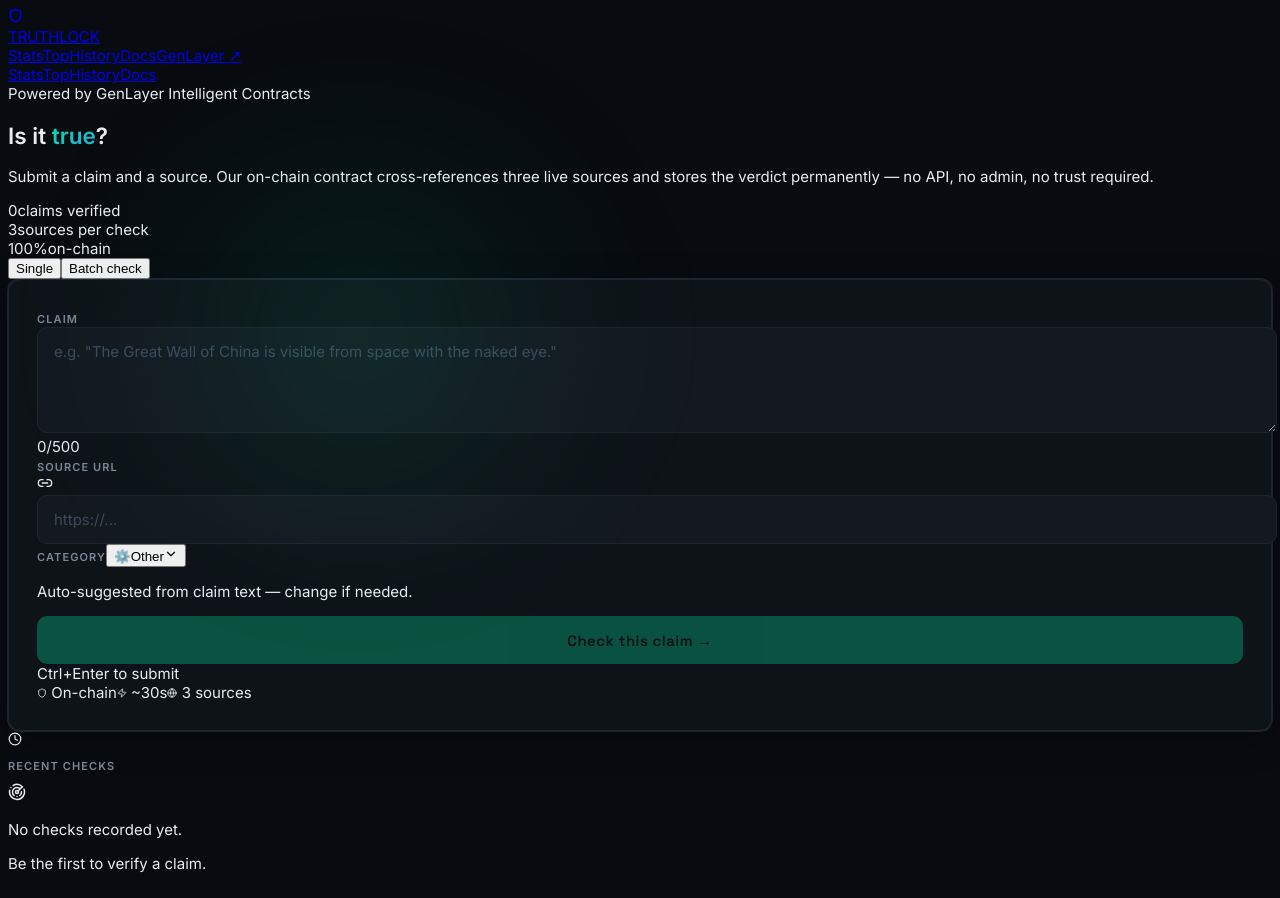
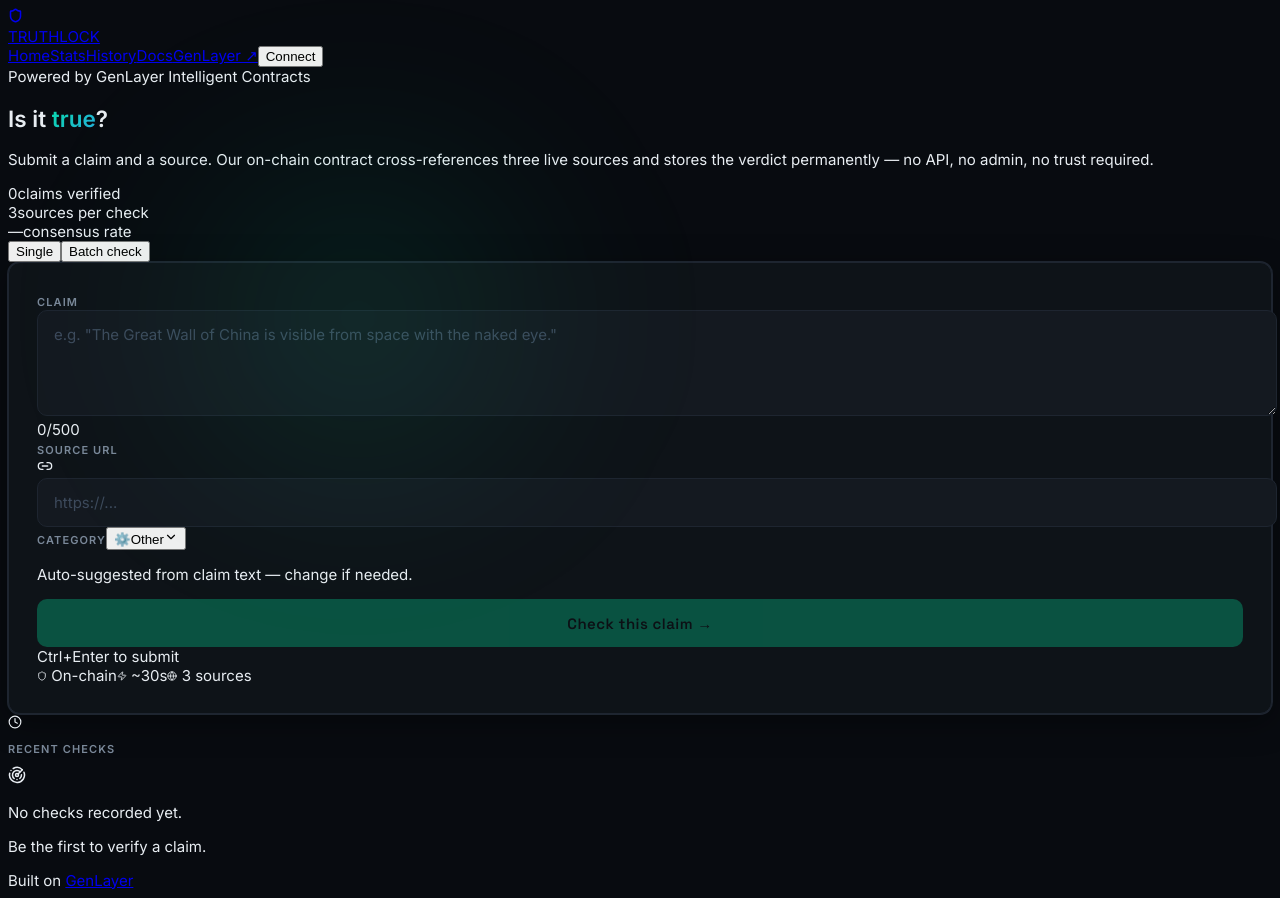
Before and after one commit to habte-selassie27/Consensus--Fact, a React (Vite) app in the folder frontend/: page / in a window 1280 px wide. Built offline with nearby package versions, Linux system fonts and the light colour scheme; the HTML template or start-up script is replaced by a standard one.

Commit message:
feat(frontend): add wallet connect button, consensus rate stat, and footer

```diff
--- a/frontend/src/App.tsx
+++ b/frontend/src/App.tsx
@@ -51,6 +51,17 @@
               <Route path="*" element={<NotFound />} />
             </Routes>
           </main>
+          <footer className="border-t border-line/40 py-6 text-center text-xs text-ink-dim">
+            Built on{" "}
+            <a
+              href="https://genlayer.com"
+              target="_blank"
+              rel="noopener noreferrer"
+              className="text-signal hover:underline"
+            >
+              GenLayer
+            </a>
+          </footer>
         </div>
       </BrowserRouter>
     </QueryClientProvider>
--- a/frontend/src/components/Navbar.tsx
+++ b/frontend/src/components/Navbar.tsx
@@ -1,26 +1,46 @@
 import { useEffect, useState } from "react";
 import { Link, useLocation } from "react-router-dom";
-import { motion, AnimatePresence } from "framer-motion";
-import { Shield, Menu, X } from "lucide-react";
+import { Shield } from "lucide-react";
 
 const NAV_LINKS = [
+  { to: "/", label: "Home" },
   { to: "/stats", label: "Stats" },
-  { to: "/leaderboard", label: "Top" },
   { to: "/history", label: "History" },
 ] as const;
 
 export default function Navbar() {
   const { pathname } = useLocation();
   const [mounted, setMounted] = useState(false);
-  const [mobileOpen, setMobileOpen] = useState(false);
+  const [wallet, setWallet] = useState<string | null>(null);
 
   useEffect(() => setMounted(true), []);
-  useEffect(() => { setMobileOpen(false); }, [pathname]);
 
   if (mounted && pathname?.startsWith("/embed")) return null;
 
   function isActive(path: string) {
+    if (path === "/") return pathname === "/";
     return pathname === path || pathname.startsWith(path + "/");
+  }
+
+  async function connectWallet() {
+    try {
+      if (typeof window !== "undefined" && window.ethereum) {
+        const accounts = (await window.ethereum.request({
+          method: "eth_requestAccounts",
+        })) as string[];
+        if (accounts[0]) {
+          setWallet(accounts[0]);
+        }
+      } else {
+        alert("No Web3 wallet detected. Install MetaMask or another GenLayer-compatible wallet.");
+      }
+    } catch {
+      // user rejected or error
+    }
+  }
+
+  function truncateAddress(addr: string) {
+    return `${addr.slice(0, 6)}...${addr.slice(-4)}`;
   }
 
   return (
@@ -37,8 +57,8 @@
           </span>
         </Link>
 
-        {/* Desktop nav — always visible on md+ */}
-        <nav className="hidden items-center gap-1 md:flex">
+        {/* Nav links — always visible */}
+        <nav className="flex items-center gap-1">
           {NAV_LINKS.map((link) => (
             <Link
               key={link.to}
@@ -64,6 +84,7 @@
 
           <span className="mx-1 h-3 w-px bg-ink-ghost/40" />
 
+          {/* GenLayer pill */}
           <a
             href="https://genlayer.com"
             target="_blank"
@@ -72,31 +93,24 @@
           >
             GenLayer ↗
           </a>
-        </nav>
 
-        {/* Mobile — compact nav row, no hamburger */}
-        <nav className="flex items-center gap-1 md:hidden">
-          {NAV_LINKS.map((link) => (
-            <Link
-              key={link.to}
-              to={link.to}
-              className={`rounded-md px-2.5 py-1 text-xs font-medium transition-colors ${
-                isActive(link.to)
-                  ? "text-ink bg-surface-2"
-                  : "text-ink-dim hover:text-ink"
-              }`}
+          {/* Wallet connect */}
+          {wallet ? (
+            <div className="ml-2 flex items-center gap-2 rounded-lg border border-line bg-surface-2 px-3 py-1.5">
+              <span className="h-1.5 w-1.5 rounded-full bg-signal" />
+              <span className="font-mono text-xs text-ink-dim">
+                {truncateAddress(wallet)}
+              </span>
+            </div>
+          ) : (
+            <button
+              type="button"
+              onClick={connectWallet}
+              className="ml-2 rounded-lg border border-signal/40 bg-signal/5 px-3 py-1.5 font-mono text-xs font-medium text-signal transition-all hover:bg-signal/10 hover:border-signal/60"
             >
-              {link.label}
-            </Link>
-          ))}
-          <a
-            href="https://docs.genlayer.com"
-            target="_blank"
-            rel="noopener noreferrer"
-            className="rounded-md px-2.5 py-1 text-xs font-medium text-ink-dim hover:text-ink"
-          >
-            Docs
-          </a>
+              Connect
+            </button>
+          )}
         </nav>
       </div>
     </header>
--- a/frontend/src/pages/Home.tsx
+++ b/frontend/src/pages/Home.tsx
@@ -92,8 +92,16 @@
             </div>
             <span className="h-3 w-px bg-line" />
             <div className="flex items-center gap-2 font-mono text-ink-dim">
-              <span className="font-semibold text-signal">100%</span>
-              <span>on-chain</span>
+              <span className="font-semibold text-signal">
+                {stats?.total_checks
+                  ? `${Math.round(
+                      ((stats.verdicts_by_type?.TRUE ?? 0) /
+                        stats.total_checks) *
+                        100
+                    )}%`
+                  : "—"}
+              </span>
+              <span>consensus rate</span>
             </div>
           </div>
         </motion.div>
```
